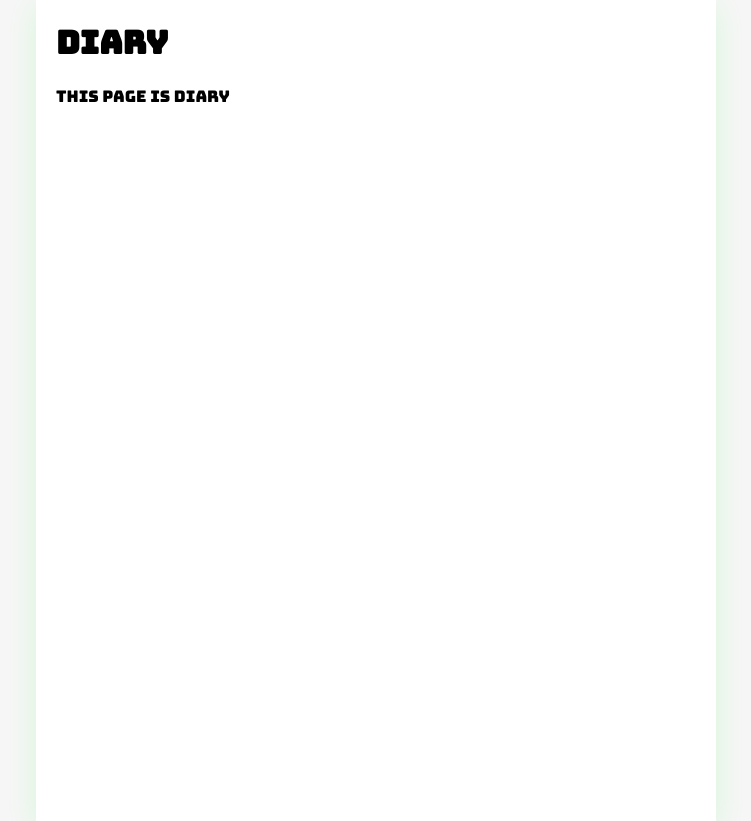
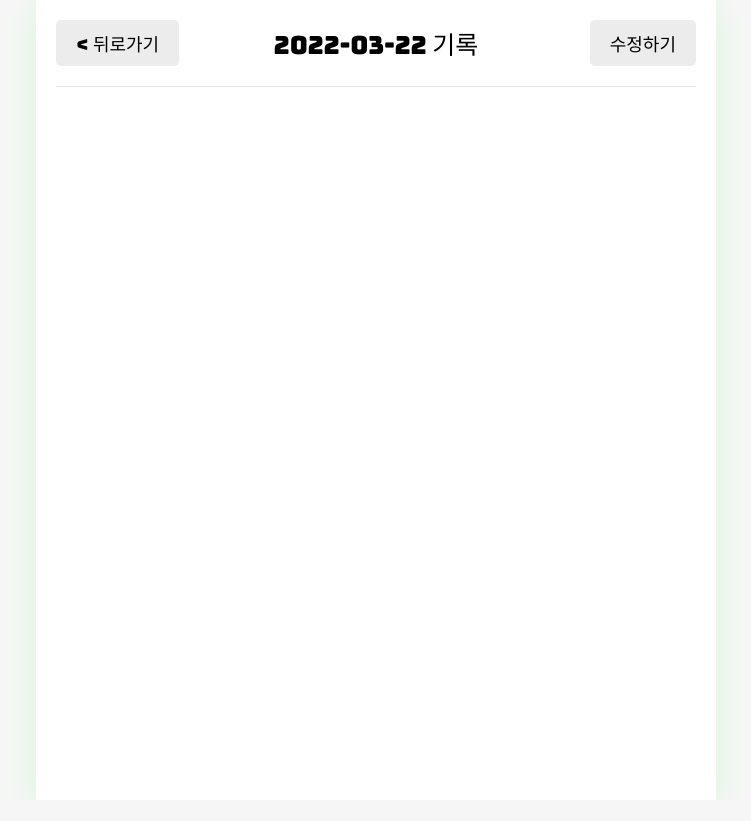
Before and after one commit to hyeonukdev/react-diary, a React (Create React App) app: page /diary/1 in a window 1280 px wide. Shown: the whole page, without its empty margins (264-1015 px from the left). After the commit the page ends 800 px from the top, so only its background shows below. Built offline with nearby package versions, Linux system fonts and the light colour scheme.

Commit message:
:construction: Add Diary viewer

```diff
--- a/src/components/DiaryEditor.js
+++ b/src/components/DiaryEditor.js
@@ -5,6 +5,8 @@ import { DiaryDispatchContext } from "../App";
 import MyHeader from "./MyHeader";
 import MyButton from "./MyButton";
 import EmotionItem from "./EmotionItem";
+
+import { getStringDate } from "../util/date";
 
 const emotionList = [
   {
@@ -33,10 +35,6 @@ const emotionList = [
     emotion_description: "끔찍함",
   },
 ];
-
-const getStringDate = (date) => {
-  return date.toISOString().slice(0, 10);
-};
 
 const DiaryEditor = ({ isEdit, originData }) => {
   const [date, setDate] = useState(getStringDate(new Date()));
--- a/src/pages/Diary.js
+++ b/src/pages/Diary.js
@@ -1,13 +1,52 @@
-import { useParams } from "react-router-dom";
+import { useContext, useEffect, useState } from "react";
+import { useParams, useNavigate } from "react-router-dom";
+
+import { DiaryStateContext } from "../App";
+import { getStringDate } from "../util/date";
+import MyHeader from "../components/MyHeader";
+import MyButton from "../components/MyButton";
 
 const Diary = () => {
   const { id } = useParams();
-  return (
-    <div>
-      <h1>Diary</h1>
-      <p>This page is Diary</p>
-    </div>
-  );
+  const diaryList = useContext(DiaryStateContext);
+  const navigate = useNavigate();
+  const [data, setData] = useState();
+
+  useEffect(() => {
+    if (diaryList.length > 1) {
+      const targetDiary = diaryList.find(
+        (it) => parseInt(it.id) === parseInt(id)
+      );
+
+      if (targetDiary) {
+        setData(targetDiary);
+      } else {
+        alert("없는 일기입니다.");
+        navigate("/", { replace: true });
+      }
+    }
+  }, [id, diaryList]);
+
+  if (!data) {
+    return <div className="DiaryPage">로딩중..</div>;
+  } else {
+    return (
+      <div className="DiaryPage">
+        <MyHeader
+          headText={`${getStringDate(new Date(data.date))} 기록`}
+          leftChild={
+            <MyButton text={"< 뒤로가기"} onClick={() => navigate(-1)} />
+          }
+          rightChild={
+            <MyButton
+              text={"수정하기"}
+              onClick={() => navigate(`/edit/${data.id}`)}
+            />
+          }
+        />
+      </div>
+    );
+  }
 };
 
 export default Diary;
--- /dev/null
+++ b/src/util/date.js
@@ -0,0 +1,3 @@
+export const getStringDate = (date) => {
+  return date.toISOString().slice(0, 10);
+};
```
